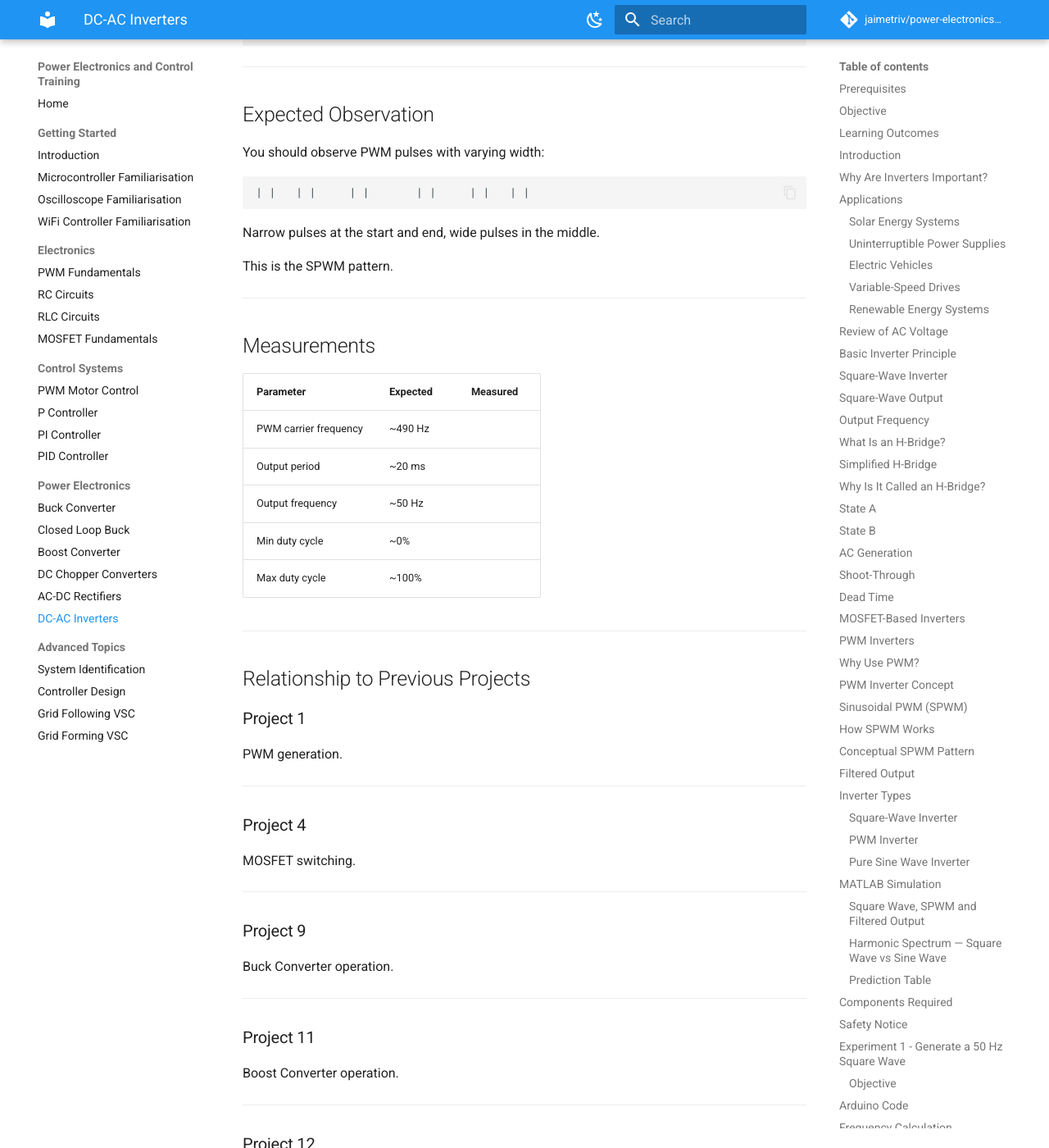
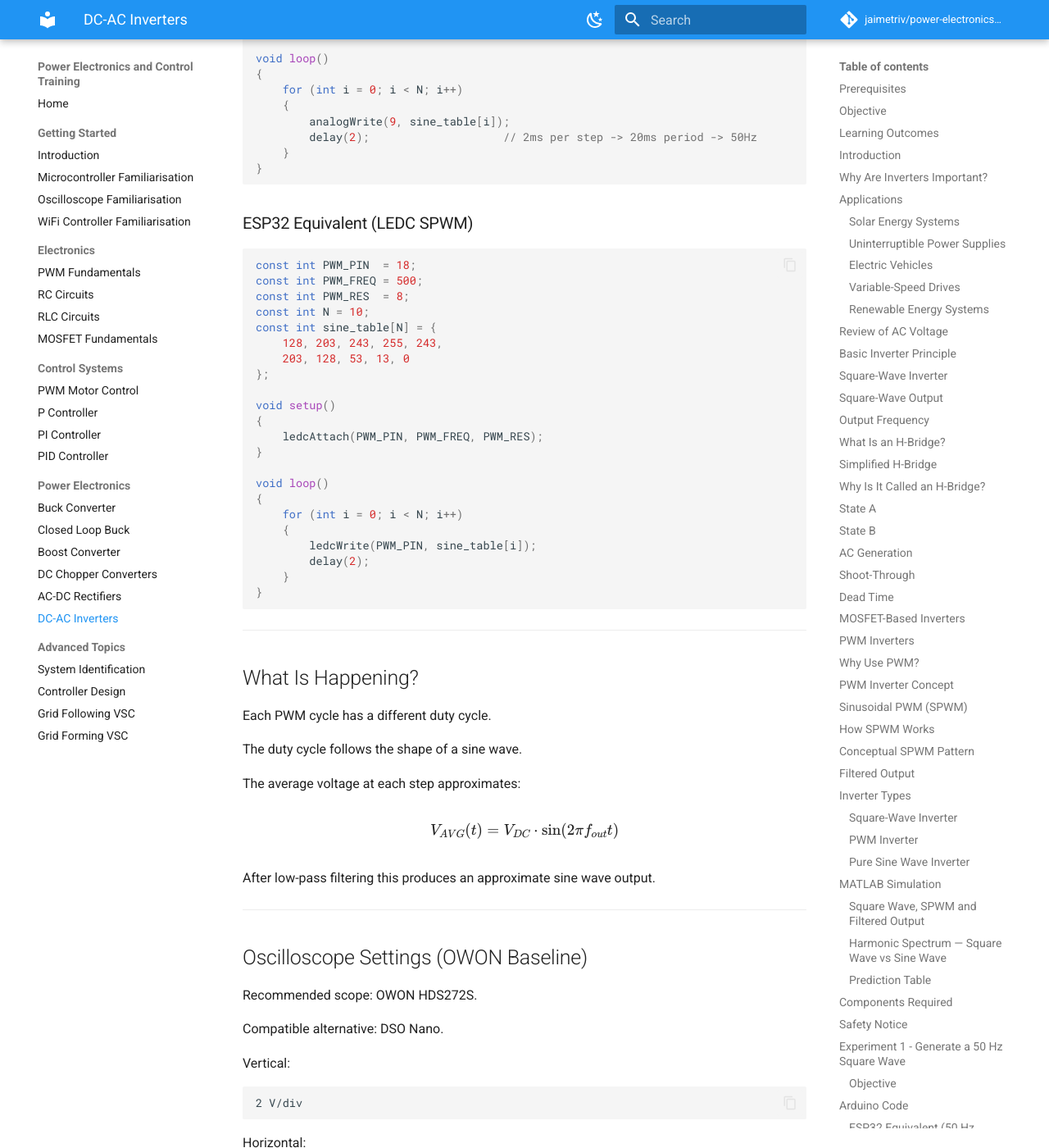
Before and after one commit to jaimetriv/power-electronics-and-control-training, an MkDocs documentation site: the page built from docs/13_DC_AC_Inverters.md, in a window 1280 px wide and 1400 px high, scrolled down 19396 px. Shown: the whole window at 82% size. Built offline with MkDocs 1.6.1 and Material for MkDocs 9.7.7, drawn with Linux system fonts in a browser that asks for light colours; comment, search, counter and statistics services are not loaded; some of the changed text lies outside the part shown.

Commit message:
docs: align Project 13 with OWON and ESP32 consistency

````diff
--- a/docs/13_DC_AC_Inverters.md
+++ b/docs/13_DC_AC_Inverters.md
@@ -596,10 +596,11 @@ grid on; xlim([0 1000]);
 ## Components Required
 
 - Arduino Uno
+- ESP32 DevKit V1 (alternative controller)
 - Breadboard
 - Jumper wires
 - 2 × IRLZ44N MOSFETs (for half-bridge demonstration)
-- DSO Nano Oscilloscope
+- Oscilloscope (OWON HDS272S recommended, DSO Nano compatible)
 
 Optional:
 
@@ -649,6 +650,25 @@ void loop()
 }
 ```
 
+### ESP32 Equivalent (50 Hz Toggle)
+
+```cpp
+const int OUT_PIN = 18;
+
+void setup()
+{
+    pinMode(OUT_PIN, OUTPUT);
+}
+
+void loop()
+{
+    digitalWrite(OUT_PIN, HIGH);
+    delay(10);
+    digitalWrite(OUT_PIN, LOW);
+    delay(10);
+}
+```
+
 ---
 
 ## Frequency Calculation
@@ -680,18 +700,22 @@ $$
 Probe Tip:
 
 ```text
-Pin 9
+Output node (Arduino Pin 9 or ESP32 GPIO18)
 ```
 
 Probe Ground:
 
 ```text
-Arduino GND
+Controller ground
 ```
 
 ---
 
-## DSO Nano Settings
+## Oscilloscope Settings (OWON Baseline)
+
+Recommended scope: OWON HDS272S.
+
+Compatible alternative: DSO Nano.
 
 Vertical:
 
@@ -730,7 +754,7 @@ Rising Edge
 |-----------|----------|----------|
 | Frequency | 50 Hz | |
 | Period | 20 ms | |
-| Peak Voltage | 5 V | |
+| Peak Voltage | ~V_S (about 5V Arduino or about 3.3V ESP32) | |
 
 ---
 
@@ -753,6 +777,24 @@ void setup()
 void loop()
 {
     analogWrite(9,128);
+}
+```
+
+### ESP32 Equivalent (LEDC PWM)
+
+```cpp
+const int PWM_PIN  = 18;
+const int PWM_FREQ = 500;
+const int PWM_RES  = 8;
+
+void setup()
+{
+    ledcAttach(PWM_PIN, PWM_FREQ, PWM_RES);
+}
+
+void loop()
+{
+    ledcWrite(PWM_PIN, 128);
 }
 ```
 
@@ -824,7 +866,8 @@ Expected:
 
 ---
 
-## DSO Nano Exercise
+## Oscilloscope Exercise
+## Oscilloscope Exercise
 
 ### Observe the Square Wave
 
@@ -883,6 +926,33 @@ void loop()
 }
 ```
 
+### ESP32 Equivalent (LEDC SPWM)
+
+```cpp
+const int PWM_PIN  = 18;
+const int PWM_FREQ = 500;
+const int PWM_RES  = 8;
+const int N = 10;
+const int sine_table[N] = {
+    128, 203, 243, 255, 243,
+    203, 128, 53, 13, 0
+};
+
+void setup()
+{
+    ledcAttach(PWM_PIN, PWM_FREQ, PWM_RES);
+}
+
+void loop()
+{
+    for (int i = 0; i < N; i++)
+    {
+        ledcWrite(PWM_PIN, sine_table[i]);
+        delay(2);
+    }
+}
+```
+
 ---
 
 ## What Is Happening?
@@ -901,7 +971,11 @@ After low-pass filtering this produces an approximate sine wave output.
 
 ---
 
-## DSO Nano Settings
+## Oscilloscope Settings (OWON Baseline)
+
+Recommended scope: OWON HDS272S.
+
+Compatible alternative: DSO Nano.
 
 Vertical:
 
@@ -1207,7 +1281,7 @@ Check:
 
 ✅ Duty cycle changes correctly
 
-✅ DSO Nano triggering correctly
+✅ Oscilloscope triggering correctly
 
 ---
 
````
Also changed, not shown: other parts of docs/13_DC_AC_Inverters.md (+7 -7 lines).
